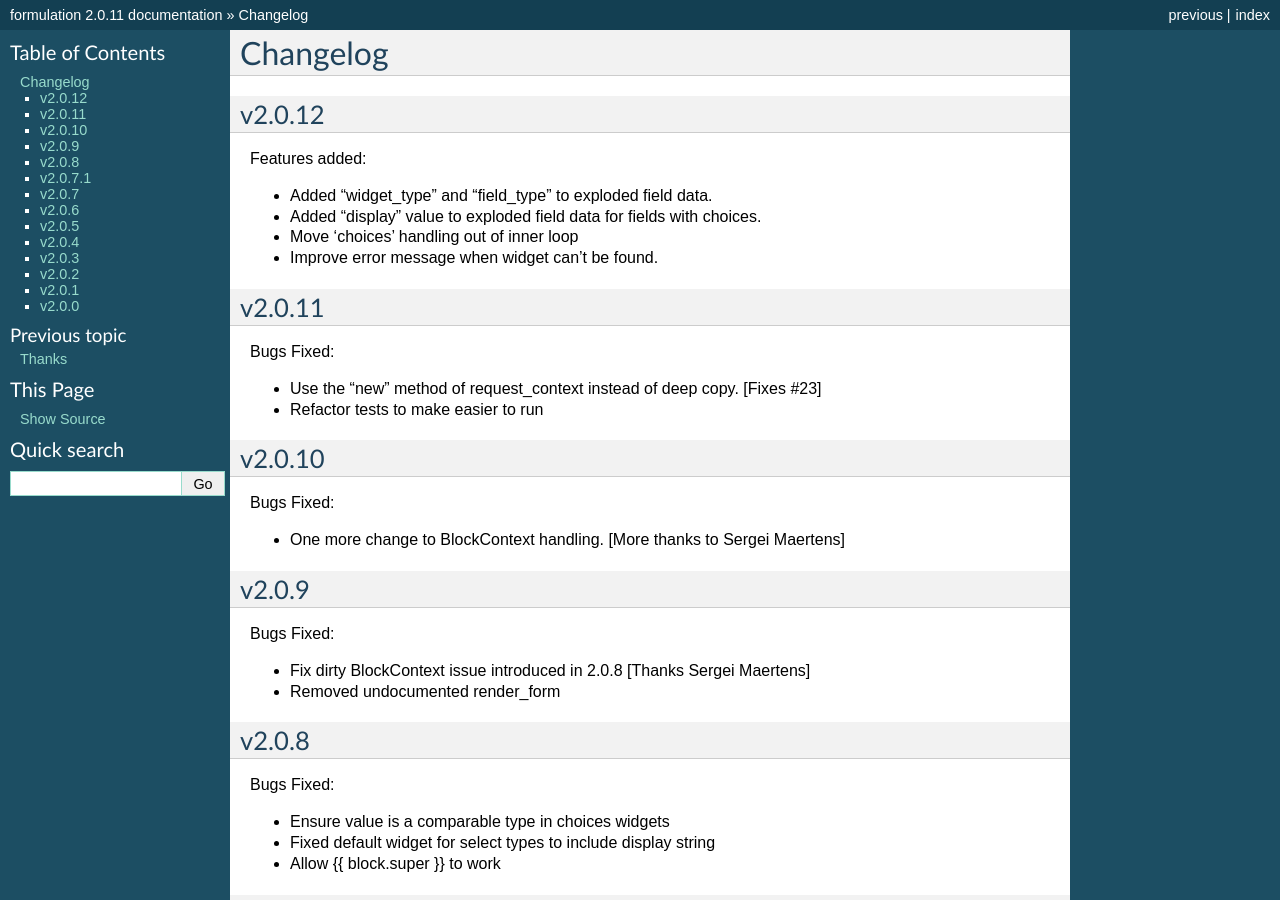
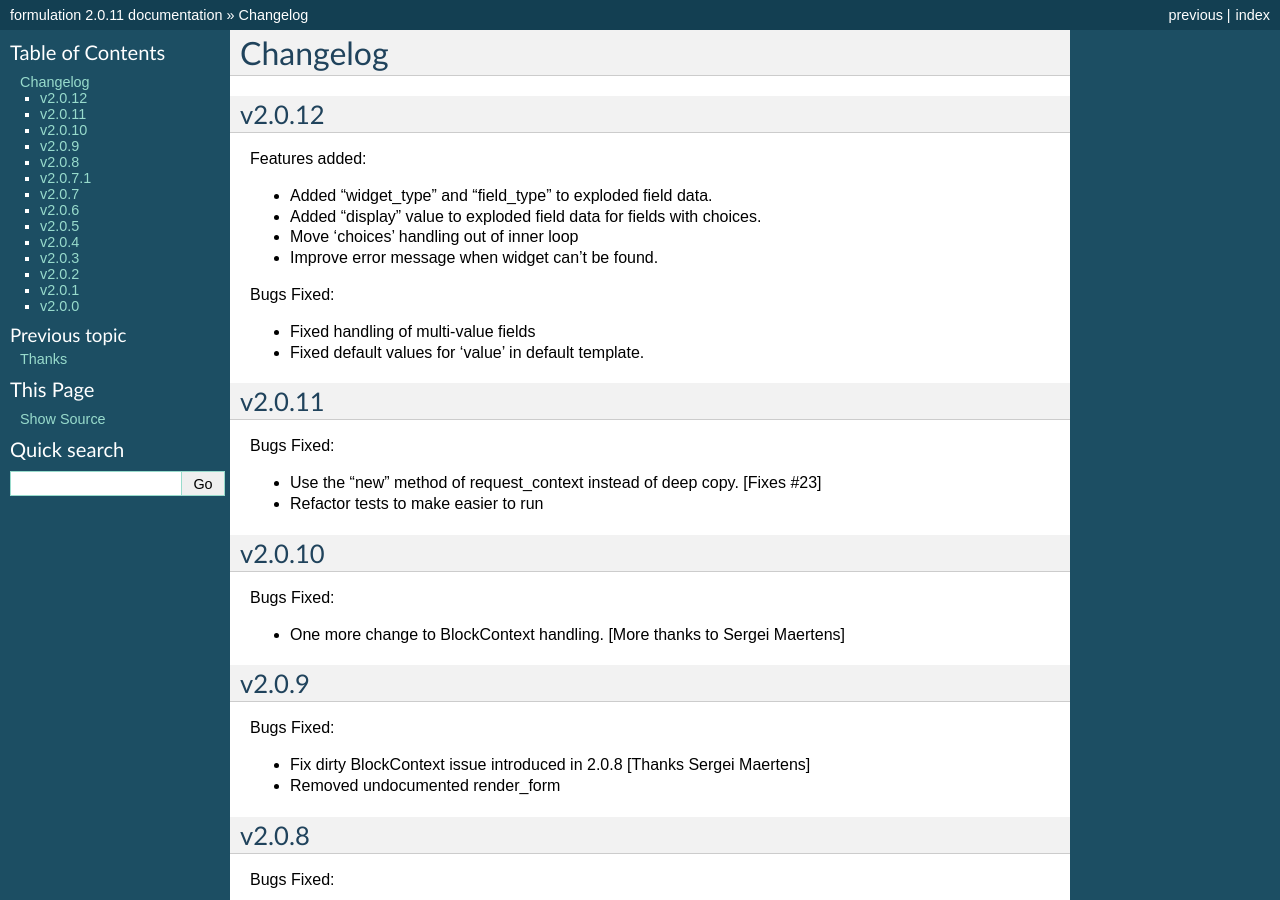
Before and after one commit to funkybob/formulation, a Sphinx documentation site: the page built from docs/changelog.rst, in a window 1280 px wide and 900 px high. Built offline with Sphinx 7.4.7, drawn with Linux system fonts in a browser that asks for light colours.

Commit message:
Bumped version to 2.0.12 Updated changelog

```diff
--- a/docs/changelog.rst
+++ b/docs/changelog.rst
@@ -11,6 +11,11 @@ Features added:
 - Added "display" value to exploded field data for fields with choices.
 - Move 'choices' handling out of inner loop
 - Improve error message when widget can't be found.
+
+Bugs Fixed:
+
+- Fixed handling of multi-value fields
+- Fixed default values for 'value' in default template.
 
 v2.0.11
 =======
--- a/setup.py
+++ b/setup.py
@@ -2,7 +2,7 @@ from setuptools import setup
 
 setup(
     name='formulation',
-    version='2.0.11',
+    version='2.0.12',
     description='Django Form rendering tool',
     author='Curtis Maloney',
     author_email='curtis@tinbrain.net',
```
